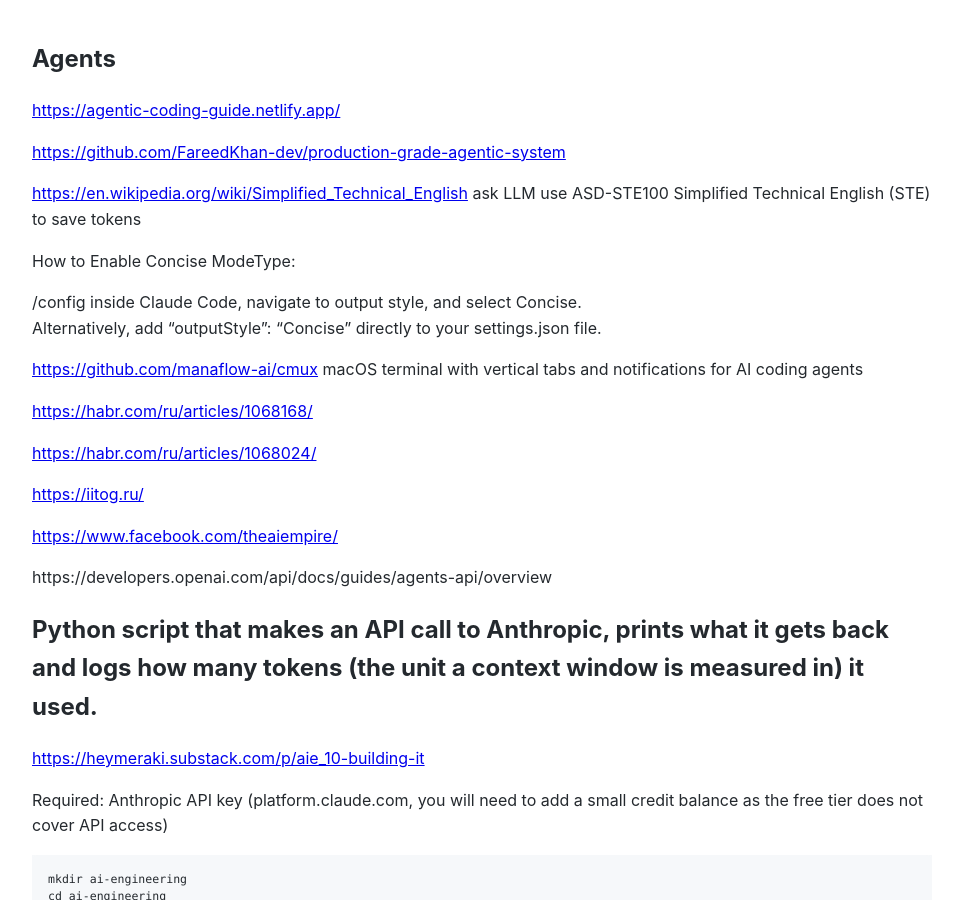
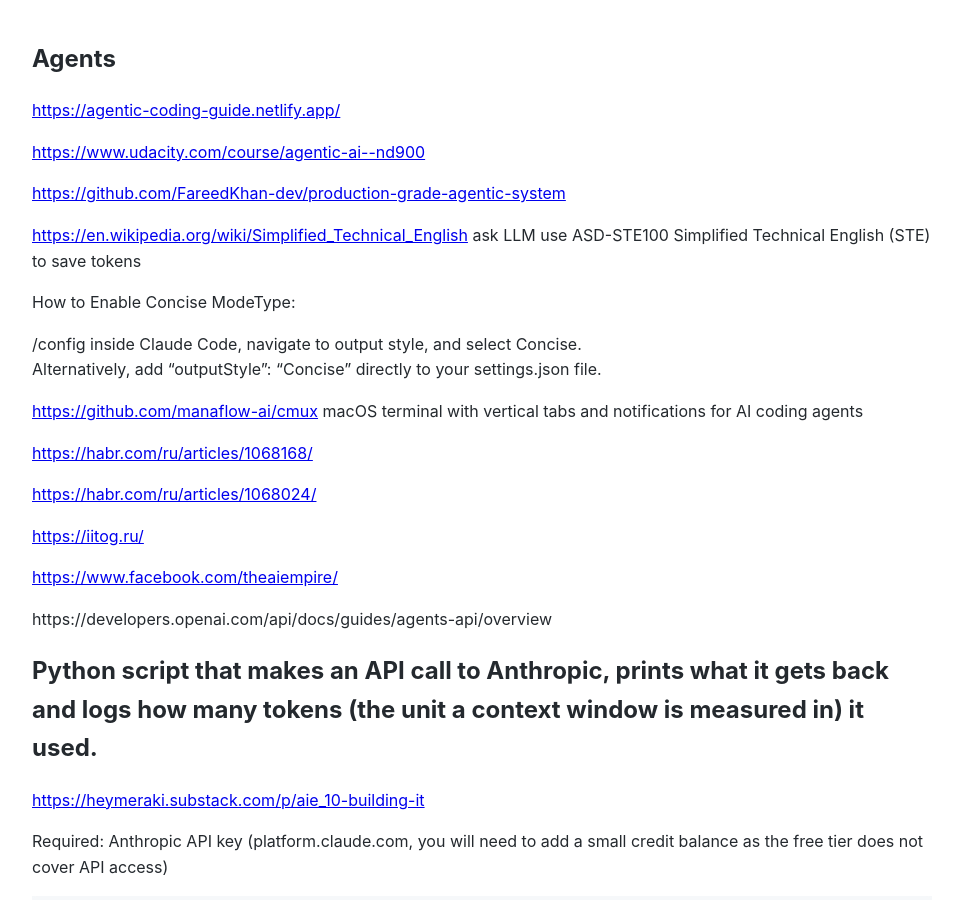
Before and after one commit to Michael-Lubinsky/michael-lubinsky.github.com, a Jekyll site: the page built from ml/agent.md, in a window 1280 px wide and 900 px high. Shown: the whole window, without its empty margins (158-1118 px from the left). Built offline with Jekyll 4.4.1, drawn with Linux system fonts in a browser that asks for light colours; our own code applies the rules of GitHub Pages for plain Markdown files.

Commit message:
Update agent.md with additional resources
Added links to Udacity course and GitHub repository.

```diff
--- a/ml/agent.md
+++ b/ml/agent.md
@@ -1,6 +1,8 @@
 ## Agents
 
 <https://agentic-coding-guide.netlify.app/>
+
+<https://www.udacity.com/course/agentic-ai--nd900>
 
 <https://github.com/FareedKhan-dev/production-grade-agentic-system>
 
```
